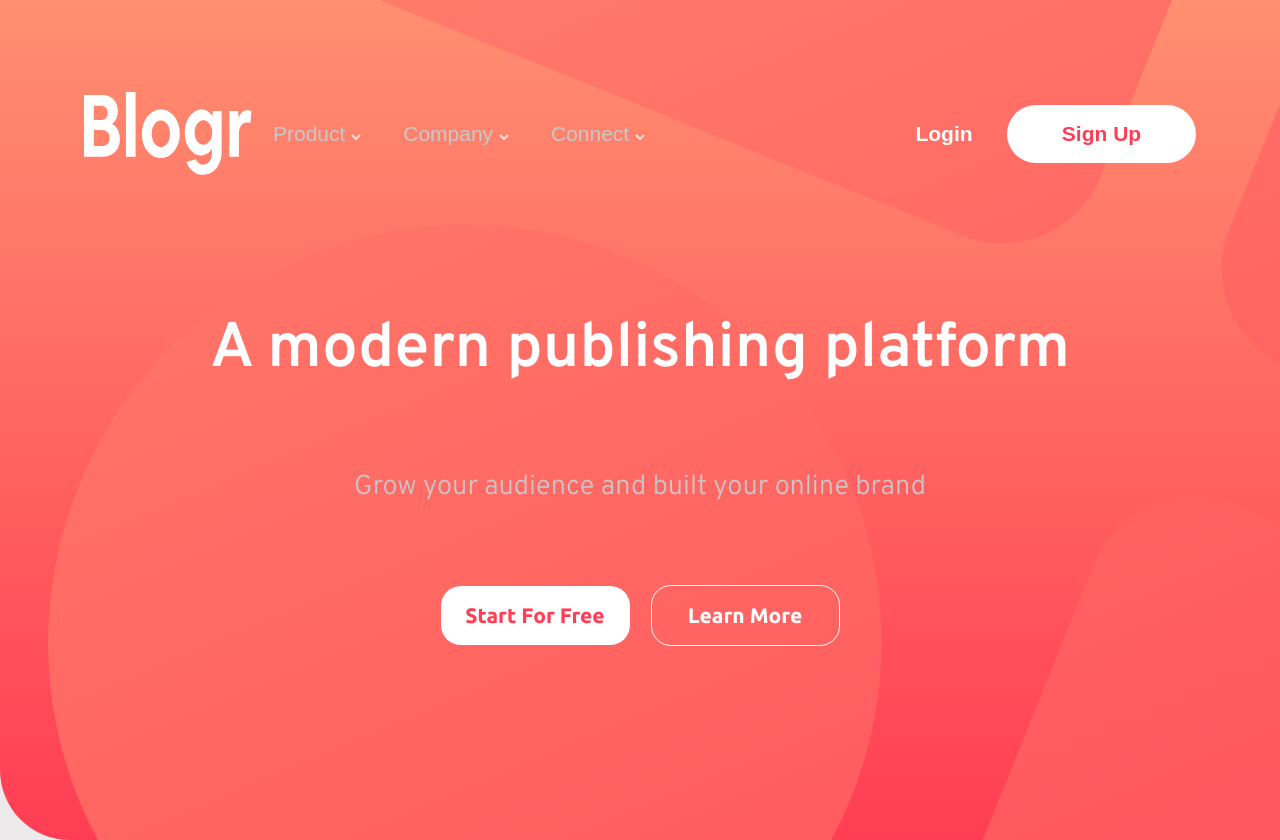
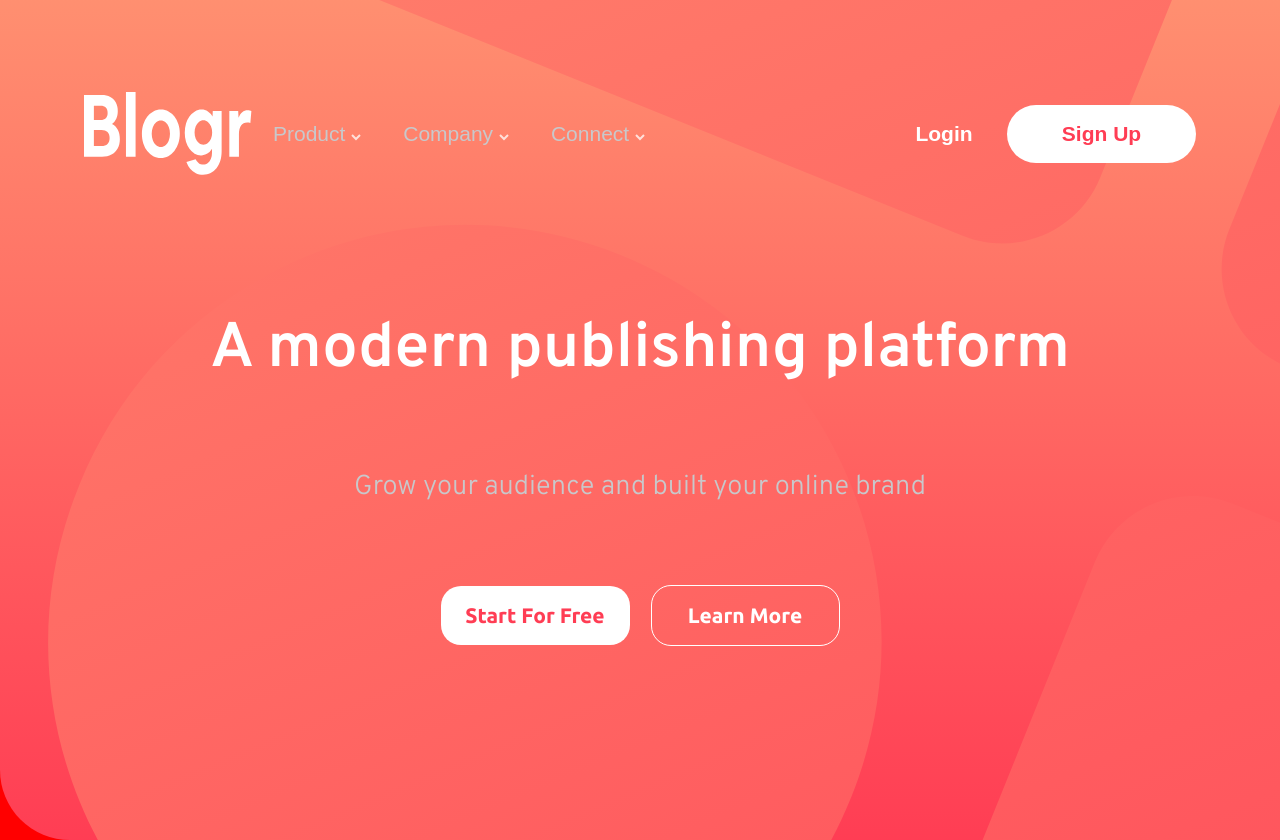
Before and after one commit to Ewasuu/blogr, a plain HTML site: page index.html in a window 1280 px wide. Shown: the top 840 px of the page. Drawn offline with Linux system fonts and the light colour scheme.

Commit message:
Update styles.css

```diff
--- a/styles/styles.css
+++ b/styles/styles.css
@@ -10,7 +10,7 @@
     --font-ubuntu: 'Ubuntu', sans-serif;
 
     /* colors */
-    --bg-color: hsl(0, 5%, 92%);
+    --bg-color: red;
     --Light-red: hsl(356, 100%, 66%);
     --Very-light-red: hsl(355, 100%, 74%);
     --Very-dark-blue: hsl(208, 49%, 24%);
```
